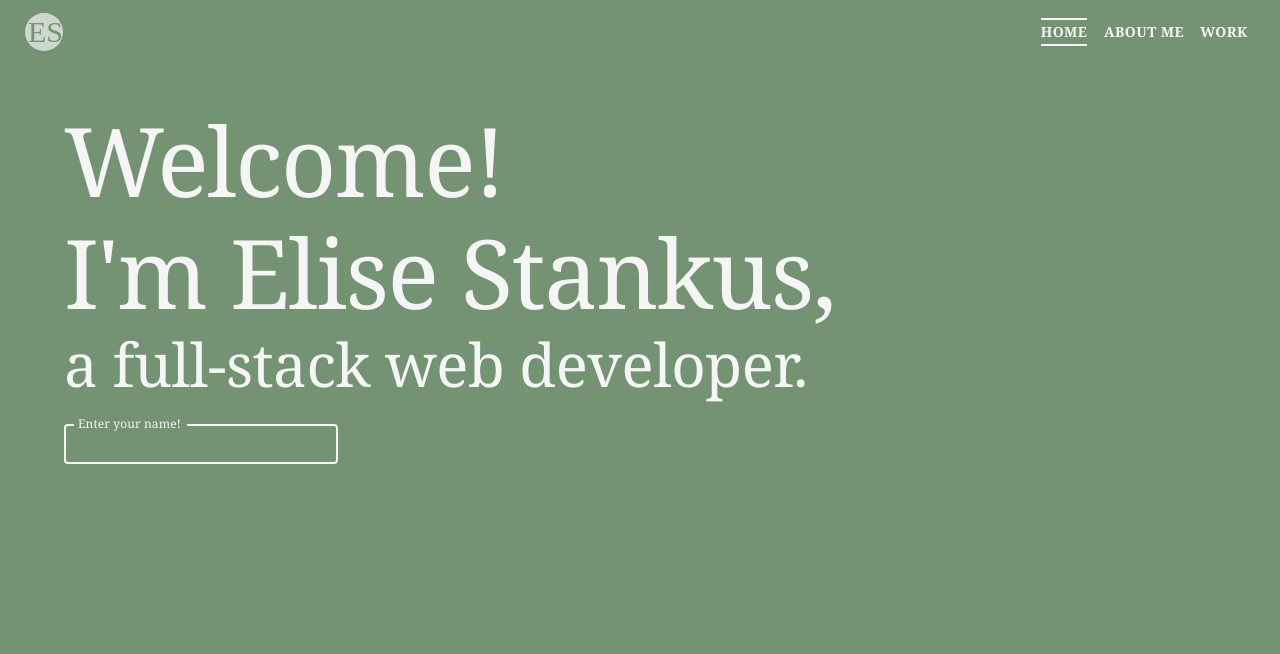
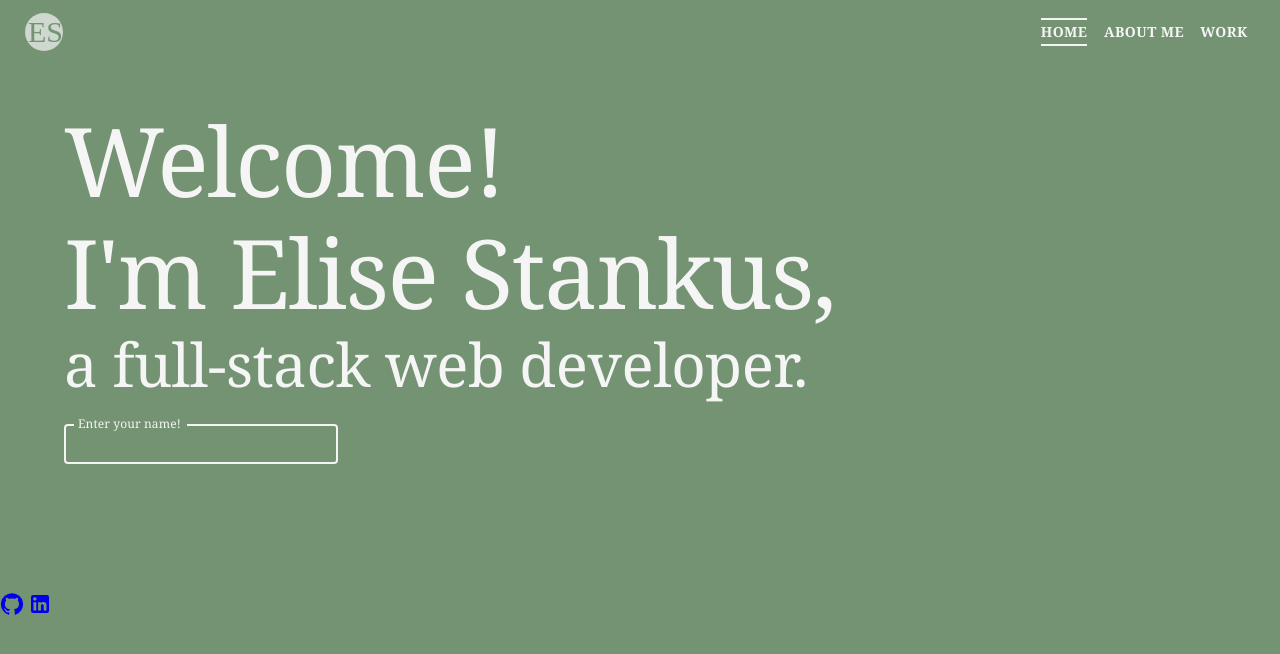
Before and after one commit to elisestankus/elisestankus-portfolio, a React (Vite) app: page / in a window 1280 px wide. Shown: the top 654 px of the page. Built offline with nearby package versions, Linux system fonts and the light colour scheme.

Commit message:
created footer, added github and linkedin icons, linked profiles

```diff
--- a/src/App.jsx
+++ b/src/App.jsx
@@ -1,7 +1,7 @@
 import { Outlet } from 'react-router-dom';
 import Box from '@mui/material/Box';
 import Nav from './components/Nav/Nav';
-// import Footer from './components/Footer/Footer';
+import Footer from './components/Footer/Footer';
 
 function App() {
 
@@ -12,7 +12,7 @@ function App() {
       <Box component="main" sx={{ my: 10, mx: 5, p: 3 }}>
         <Outlet />
       </Box>
-      {/* <Footer /> */}
+      <Footer />
     </>
   )
 }
--- a/src/components/Footer/Footer.jsx
+++ b/src/components/Footer/Footer.jsx
@@ -0,0 +1,13 @@
+import * as React from 'react';
+import GitHubIcon from '@mui/icons-material/GitHub';
+import LinkedInIcon from '@mui/icons-material/LinkedIn';
+
+function Footer(){
+    return (
+        <footer className='footer'>
+            <a href="https://github.com/elisestankus"><GitHubIcon /></a> <a href="https://linkedin.com/in/elise-stankus-1679b7140"><LinkedInIcon /></a>
+        </footer>
+    )
+}
+
+export default Footer;
```
